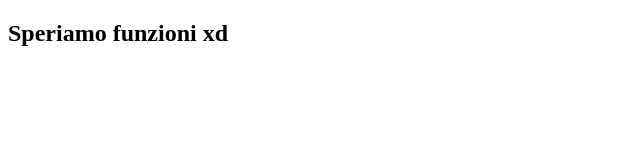
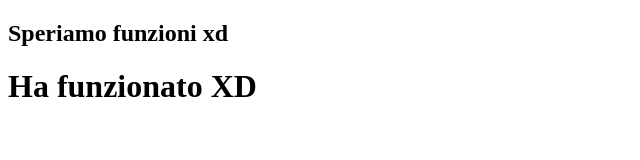
Before and after one commit to ffuze/boh, a plain HTML site: page index.html in a window 1280 px wide. Shown: the whole page, without its empty margins (0-640 px from the left). Drawn offline with Linux system fonts and the light colour scheme.

Commit message:
it worked

```diff
--- a/index.html
+++ b/index.html
@@ -8,5 +8,6 @@
 </head>
 <body>
     <h2>Speriamo funzioni xd</h2>
+    <h1>Ha funzionato XD</h1>
 </body>
 </html>
```
